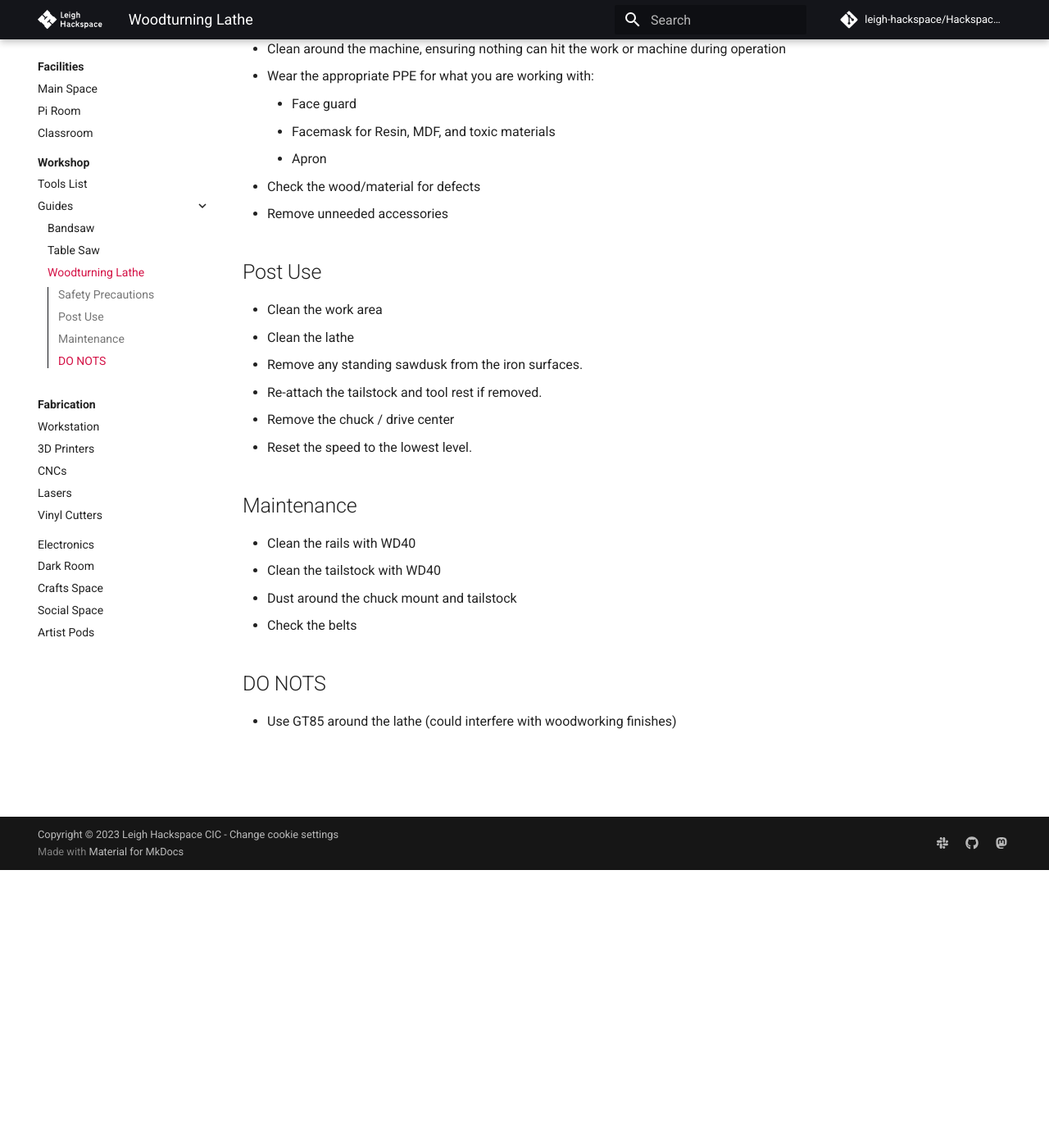
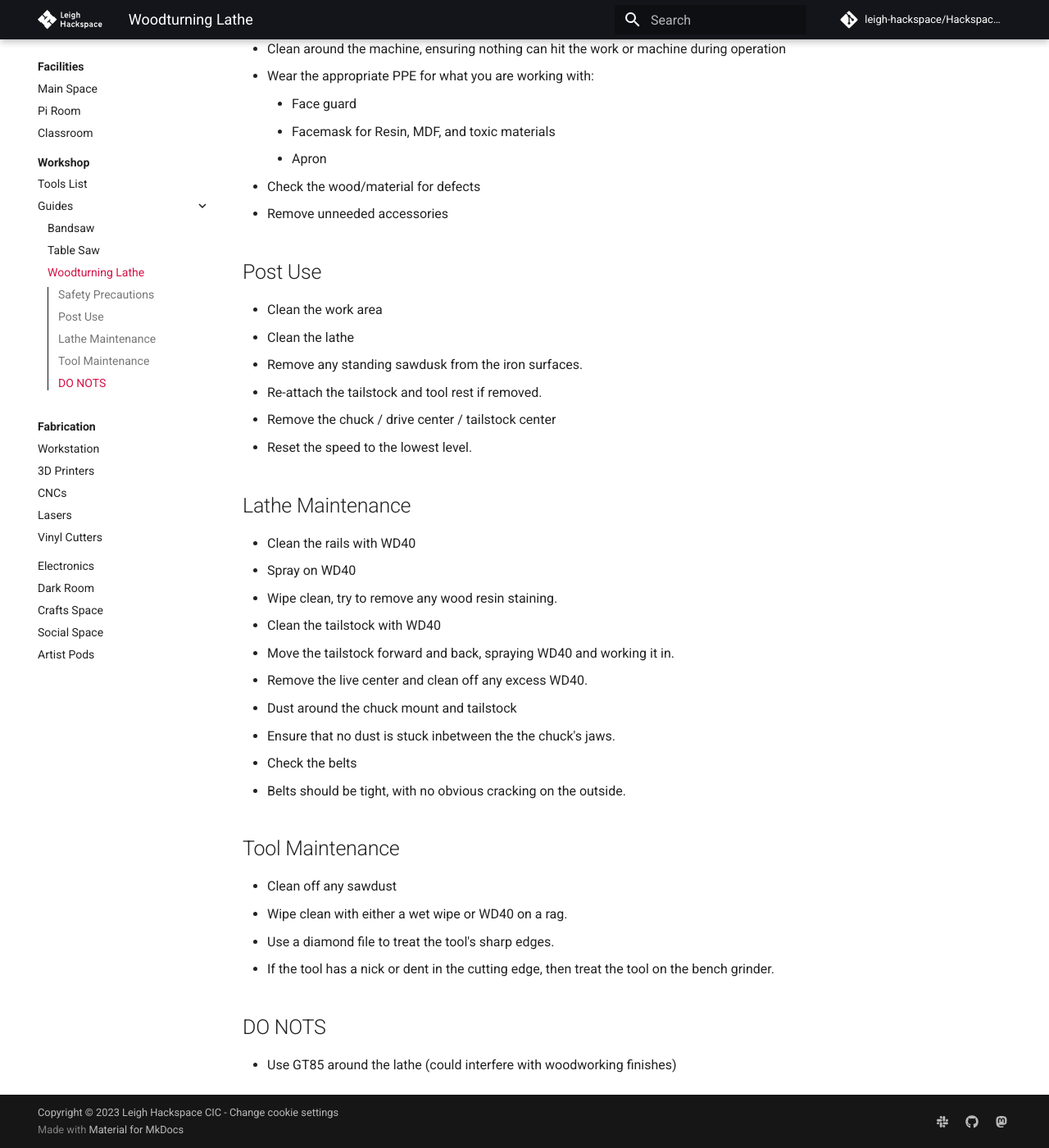
Before and after one commit to leigh-hackspace/HackspaceWiki, an MkDocs documentation site: the page built from docs/facilities/workshop/woodturning_lathe.md, in a window 1280 px wide and 1400 px high, scrolled down 339 px. Shown: the whole window at 82% size. Built offline with MkDocs 1.6.1 and Material for MkDocs 9.7.7, drawn with Linux system fonts in a browser that asks for light colours; comment, search, counter and statistics services are not loaded; the version menu is left out.

Commit message:
Add Lathe docs

```diff
--- a/docs/facilities/workshop/woodturning_lathe.md
+++ b/docs/facilities/workshop/woodturning_lathe.md
@@ -18,15 +18,31 @@
 * Clean the lathe
   * Remove any standing sawdusk from the iron surfaces.
 * Re-attach the tailstock and tool rest if removed.
-* Remove the chuck / drive center
+* Remove the chuck / drive center / tailstock center
 * Reset the speed to the lowest level.
 
-## Maintenance
+## Lathe Maintenance
 
 * Clean the rails with WD40
+  * Spray on WD40
+  * Wipe clean, try to remove any wood resin staining.
+
 * Clean the tailstock with WD40
+  * Move the tailstock forward and back, spraying WD40 and working it in.
+  * Remove the live center and clean off any excess WD40.
+
 * Dust around the chuck mount and tailstock
+  * Ensure that no dust is stuck inbetween the the chuck's jaws.
+
 * Check the belts
+  * Belts should be tight, with no obvious cracking on the outside.
+
+## Tool Maintenance
+
+* Clean off any sawdust
+* Wipe clean with either a wet wipe or WD40 on a rag.
+* Use a diamond file to treat the tool's sharp edges.
+* If the tool has a nick or dent in the cutting edge, then treat the tool on the bench grinder.
 
 ## DO NOTS
 
```
Also changed, not shown: docs/facilities/workshop/tool_list.md (+22 -22 lines).
